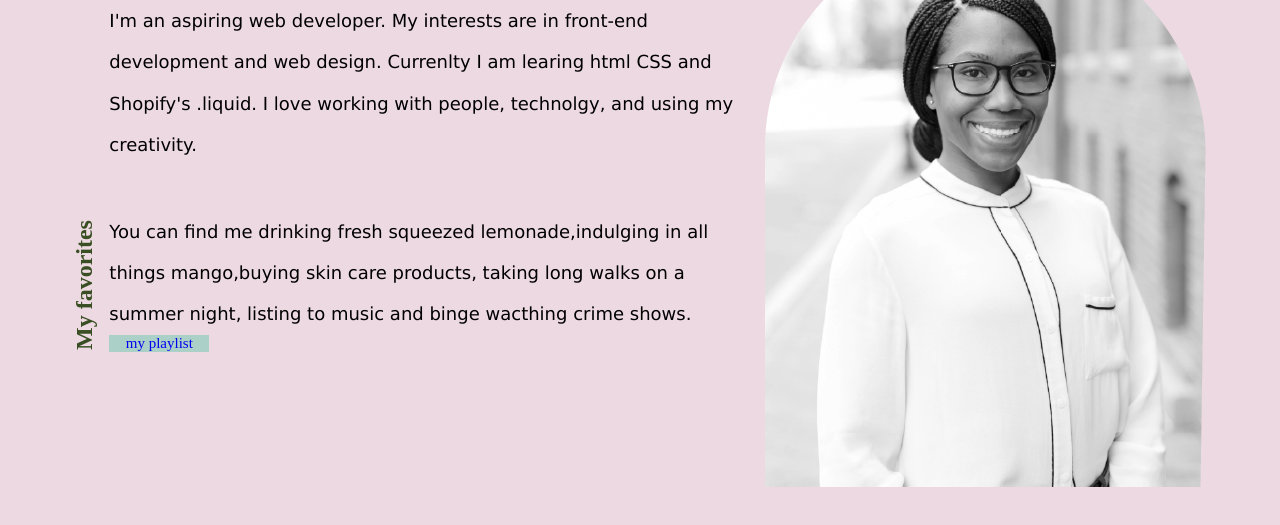
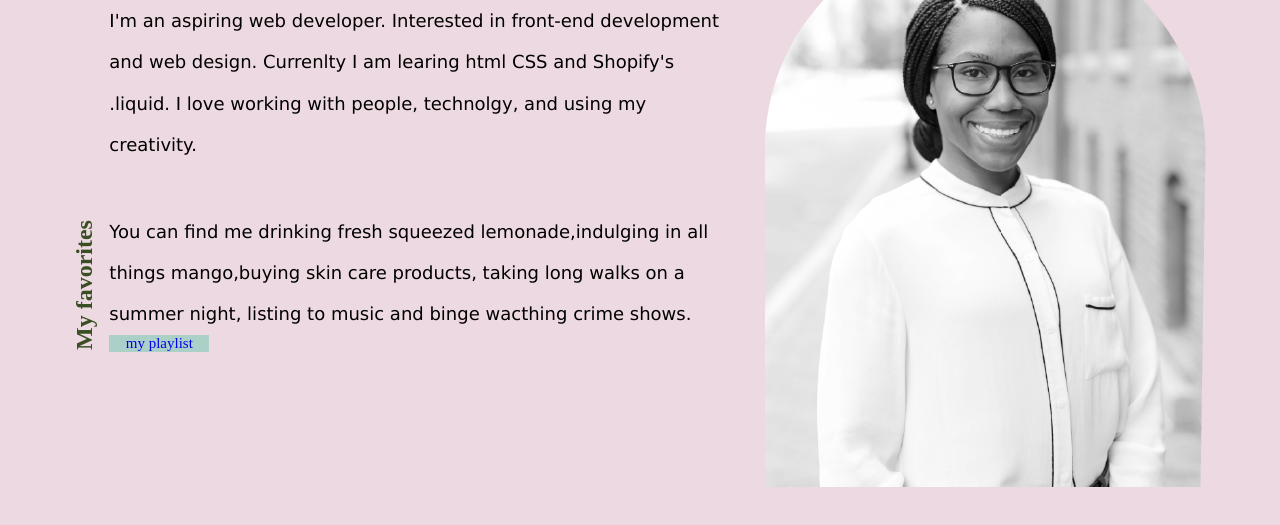
Before and after one commit to Jasminethecreator/msimbo-prework, a plain HTML site: page index.html in a window 1280 px wide. Shown: the part 149-674 px from the top of the page. Drawn offline with Linux system fonts and the light colour scheme.

Commit message:
Update index.html

```diff
--- a/index.html
+++ b/index.html
@@ -32,7 +32,7 @@
     <section class="about-me">
        <div class="about-content">
             <h1>HI, I'M <em>JASMINE</em></h1>
-            <p> I'm an aspiring web developer. My interests are in front-end development and web design. Currenlty I am learing html CSS and Shopify's .liquid. I love working with people, technolgy, and using my creativity. </p>
+            <p> I'm an aspiring web developer.  Interested in front-end development and web design. Currenlty I am learing html CSS and Shopify's .liquid. I love working with people, technolgy, and using my creativity. </p>
         <br>
         <div class="favorites">
             <h2>My favorites</h2>
```
